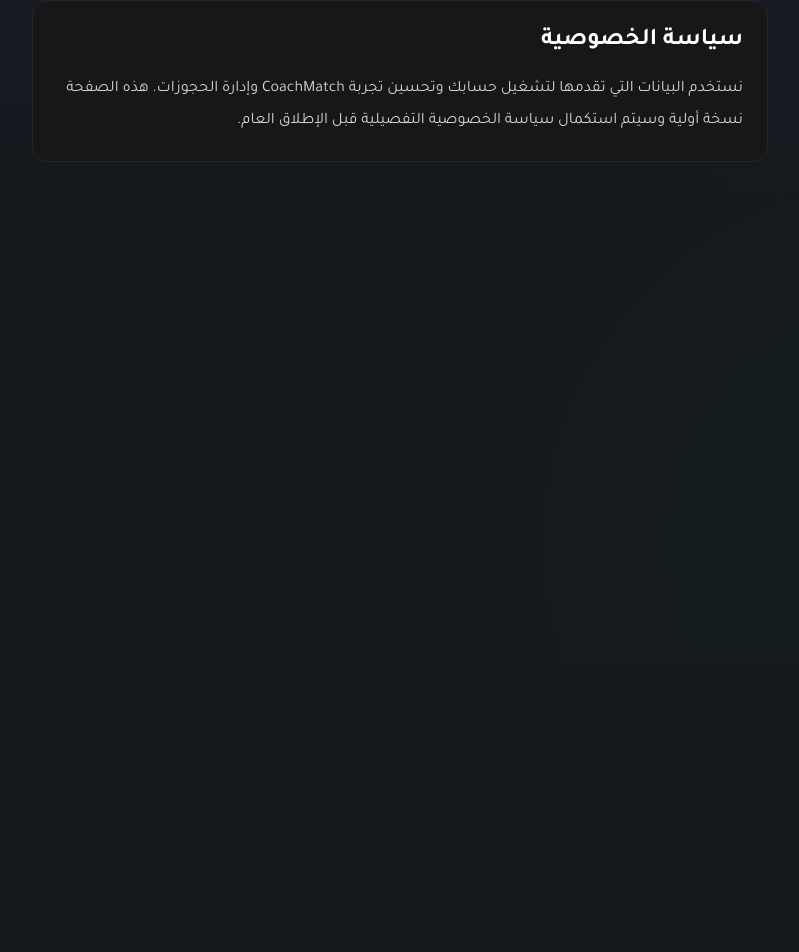
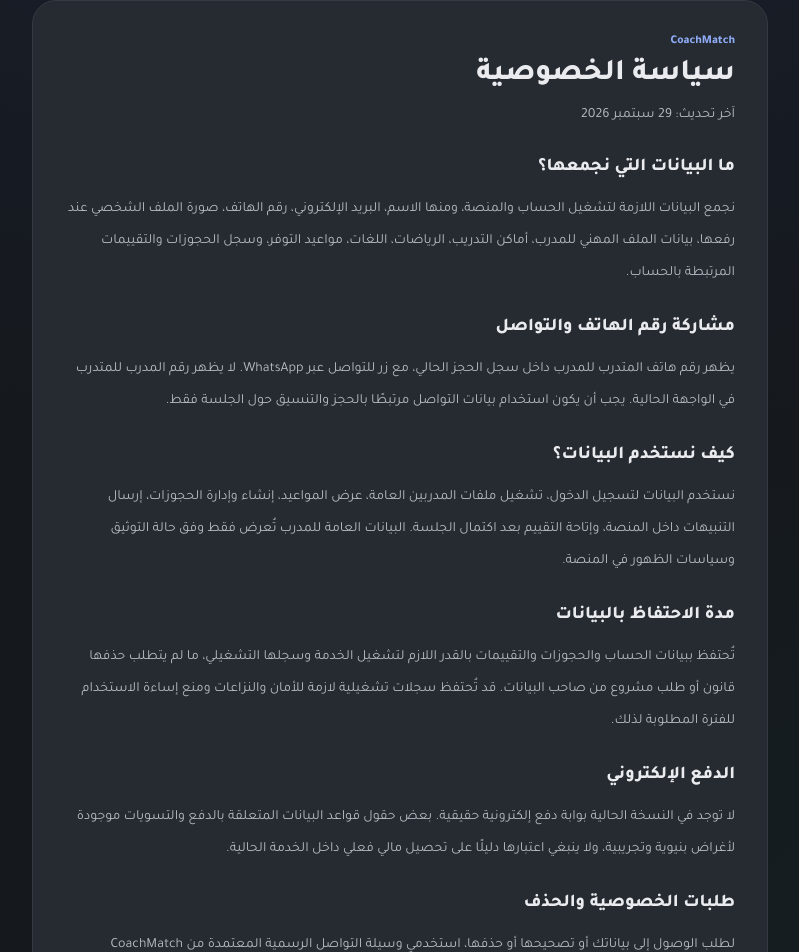
Before and after one commit to nohasalahsoghir-hub/coachmatch, a Next.js app: page /privacy in a window 1280 px wide. Shown: the part 137-1089 px from the top of the page, without its empty margins (240-1039 px from the left). Before the commit the page ends 801 px from the top, so only its background shows below. Built offline with nearby package versions, Linux system fonts and the light colour scheme; no server answers.

Commit message:
docs: replace placeholder legal pages

```diff
--- a/app/privacy/page.tsx
+++ b/app/privacy/page.tsx
@@ -1,13 +1,43 @@
 export default function PrivacyPage() {
   return (
     <main dir="rtl" className="mx-auto max-w-3xl px-4 py-10">
-      <div className="rounded-2xl border border-neutral-800 bg-neutral-900 p-6 text-neutral-300">
-        <h1 className="text-2xl font-bold text-white">سياسة الخصوصية</h1>
-        <p className="mt-4 leading-8">
-          نستخدم البيانات التي تقدمها لتشغيل حسابك وتحسين تجربة CoachMatch وإدارة الحجوزات.
-          هذه الصفحة نسخة أولية وسيتم استكمال سياسة الخصوصية التفصيلية قبل الإطلاق العام.
-        </p>
-      </div>
+      <article className="space-y-6 rounded-3xl border border-[var(--line)] bg-[var(--surface)] p-7 sm:p-8">
+        <header>
+          <p className="text-xs font-black text-cobalt-300">CoachMatch</p>
+          <h1 className="mt-2 text-3xl font-black">سياسة الخصوصية</h1>
+          <p className="mt-2 text-sm leading-7 text-[var(--muted)]">آخر تحديث: 29 سبتمبر 2026</p>
+        </header>
+
+        <section className="space-y-3">
+          <h2 className="text-lg font-black">ما البيانات التي نجمعها؟</h2>
+          <p className="leading-8 text-sm text-[var(--muted)]">نجمع البيانات اللازمة لتشغيل الحساب والمنصة، ومنها الاسم، البريد الإلكتروني، رقم الهاتف، صورة الملف الشخصي عند رفعها، بيانات الملف المهني للمدرب، أماكن التدريب، الرياضات، اللغات، مواعيد التوفر، وسجل الحجوزات والتقييمات المرتبطة بالحساب.</p>
+        </section>
+
+        <section className="space-y-3">
+          <h2 className="text-lg font-black">مشاركة رقم الهاتف والتواصل</h2>
+          <p className="leading-8 text-sm text-[var(--muted)]">يظهر رقم هاتف المتدرب للمدرب داخل سجل الحجز الحالي، مع زر للتواصل عبر WhatsApp. لا يظهر رقم المدرب للمتدرب في الواجهة الحالية. يجب أن يكون استخدام بيانات التواصل مرتبطًا بالحجز والتنسيق حول الجلسة فقط.</p>
+        </section>
+
+        <section className="space-y-3">
+          <h2 className="text-lg font-black">كيف نستخدم البيانات؟</h2>
+          <p className="leading-8 text-sm text-[var(--muted)]">نستخدم البيانات لتسجيل الدخول، تشغيل ملفات المدربين العامة، عرض المواعيد، إنشاء وإدارة الحجوزات، إرسال التنبيهات داخل المنصة، وإتاحة التقييم بعد اكتمال الجلسة. البيانات العامة للمدرب تُعرض فقط وفق حالة التوثيق وسياسات الظهور في المنصة.</p>
+        </section>
+
+        <section className="space-y-3">
+          <h2 className="text-lg font-black">مدة الاحتفاظ بالبيانات</h2>
+          <p className="leading-8 text-sm text-[var(--muted)]">تُحتفظ ببيانات الحساب والحجوزات والتقييمات بالقدر اللازم لتشغيل الخدمة وسجلها التشغيلي، ما لم يتطلب حذفها قانون أو طلب مشروع من صاحب البيانات. قد تُحتفظ سجلات تشغيلية لازمة للأمان والنزاعات ومنع إساءة الاستخدام للفترة المطلوبة لذلك.</p>
+        </section>
+
+        <section className="space-y-3">
+          <h2 className="text-lg font-black">الدفع الإلكتروني</h2>
+          <p className="leading-8 text-sm text-[var(--muted)]">لا توجد في النسخة الحالية بوابة دفع إلكترونية حقيقية. بعض حقول قواعد البيانات المتعلقة بالدفع والتسويات موجودة لأغراض بنيوية وتجريبية، ولا ينبغي اعتبارها دليلًا على تحصيل مالي فعلي داخل الخدمة الحالية.</p>
+        </section>
+
+        <section className="space-y-3">
+          <h2 className="text-lg font-black">طلبات الخصوصية والحذف</h2>
+          <p className="leading-8 text-sm text-[var(--muted)]">لطلب الوصول إلى بياناتك أو تصحيحها أو حذفها، استخدمي وسيلة التواصل الرسمية المعتمدة من CoachMatch والمعلنة مع إطلاق الخدمة. لا يوجد في النسخة الحالية عنوان بريد خصوصية موثق داخل إعدادات المشروع، لذلك لن نخترع عنوانًا غير مؤكد.</p>
+        </section>
+      </article>
     </main>
   );
 }
```
